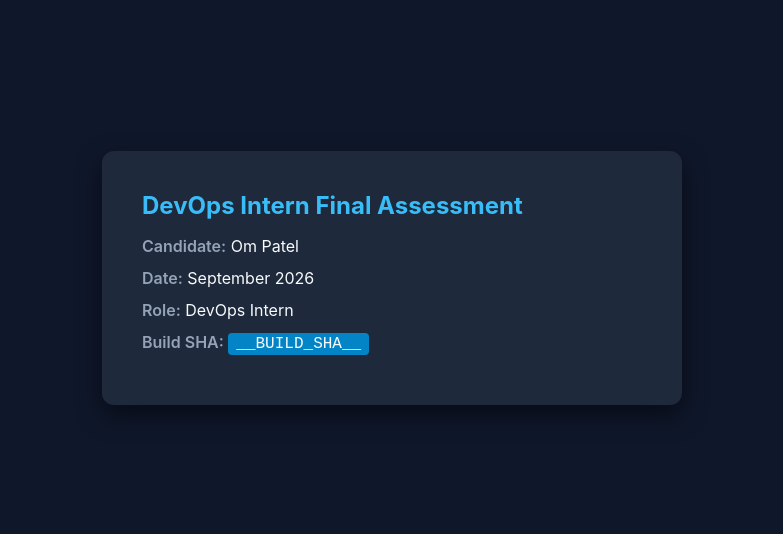
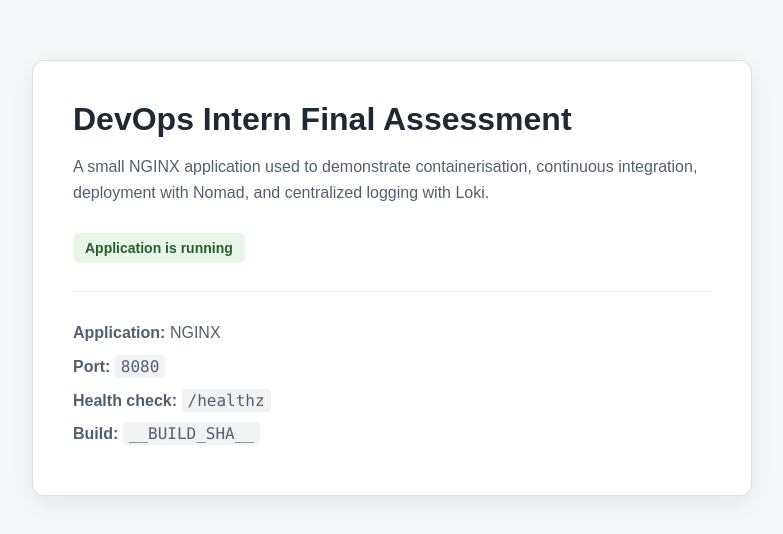
Before and after one commit to ompatel-2004/devops-intern-final, a plain HTML site: page app/index.html in a window 1280 px wide. Shown: the part 122-656 px from the top of the page, without its empty margins (248-1031 px from the left). Drawn offline with Linux system fonts and the light colour scheme.

Commit message:
Refactor index.html for layout and style improvements
Updated the title and enhanced the layout and styles of the application.

```diff
--- a/app/index.html
+++ b/app/index.html
@@ -3,44 +3,91 @@
 <head>
     <meta charset="UTF-8">
     <meta name="viewport" content="width=device-width, initial-scale=1.0">
-    <title>DevOps Intern Final Assessment</title>
+    <title>DevOps Intern Final</title>
     <style>
+        * {
+            box-sizing: border-box;
+        }
+
         body {
-            font-family: -apple-system, BlinkMacSystemFont, "Segoe UI", Roboto, sans-serif;
+            margin: 0;
+            min-height: 100vh;
             display: flex;
+            align-items: center;
             justify-content: center;
-            align-items: center;
-            height: 100vh;
-            margin: 0;
-            background-color: #0f172a;
-            color: #f8fafc;
+            padding: 24px;
+            font-family: Arial, Helvetica, sans-serif;
+            background: #f4f6f8;
+            color: #1f2933;
         }
+
         .card {
-            background: #1e293b;
-            padding: 2.5rem;
+            width: 100%;
+            max-width: 720px;
+            padding: 40px;
+            background: #ffffff;
+            border: 1px solid #d9dee3;
             border-radius: 12px;
-            box-shadow: 0 10px 25px rgba(0,0,0,0.5);
-            max-width: 500px;
-            width: 100%;
+            box-shadow: 0 8px 24px rgba(0, 0, 0, 0.06);
         }
-        h1 { margin-top: 0; color: #38bdf8; font-size: 1.5rem; }
-        .meta-item { margin: 12px 0; font-size: 1rem; }
-        .label { font-weight: 600; color: #94a3b8; }
-        .badge {
-            background: #0284c7;
-            padding: 2px 8px;
+
+        h1 {
+            margin: 0 0 12px;
+            font-size: 32px;
+        }
+
+        p {
+            line-height: 1.6;
+            color: #52606d;
+        }
+
+        .status {
+            display: inline-block;
+            margin-top: 12px;
+            padding: 7px 12px;
+            border-radius: 6px;
+            background: #e8f5e9;
+            color: #256029;
+            font-size: 14px;
+            font-weight: 600;
+        }
+
+        .details {
+            margin-top: 28px;
+            padding-top: 20px;
+            border-top: 1px solid #e4e7eb;
+        }
+
+        .details p {
+            margin: 8px 0;
+        }
+
+        code {
+            padding: 2px 6px;
             border-radius: 4px;
-            font-family: monospace;
+            background: #f0f2f4;
+            font-family: Consolas, Monaco, monospace;
         }
     </style>
 </head>
 <body>
-    <div class="card">
+    <main class="card">
         <h1>DevOps Intern Final Assessment</h1>
-        <div class="meta-item"><span class="label">Candidate:</span> Om Patel</div>
-        <div class="meta-item"><span class="label">Date:</span> September 2026</div>
-        <div class="meta-item"><span class="label">Role:</span> DevOps Intern</div>
-        <div class="meta-item"><span class="label">Build SHA:</span> <span class="badge">__BUILD_SHA__</span></div>
-    </div>
+
+        <p>
+            A small NGINX application used to demonstrate containerisation,
+            continuous integration, deployment with Nomad, and centralized
+            logging with Loki.
+        </p>
+
+        <span class="status">Application is running</span>
+
+        <section class="details">
+            <p><strong>Application:</strong> NGINX</p>
+            <p><strong>Port:</strong> <code>8080</code></p>
+            <p><strong>Health check:</strong> <code>/healthz</code></p>
+            <p><strong>Build:</strong> <code>__BUILD_SHA__</code></p>
+        </section>
+    </main>
 </body>
 </html>
```
